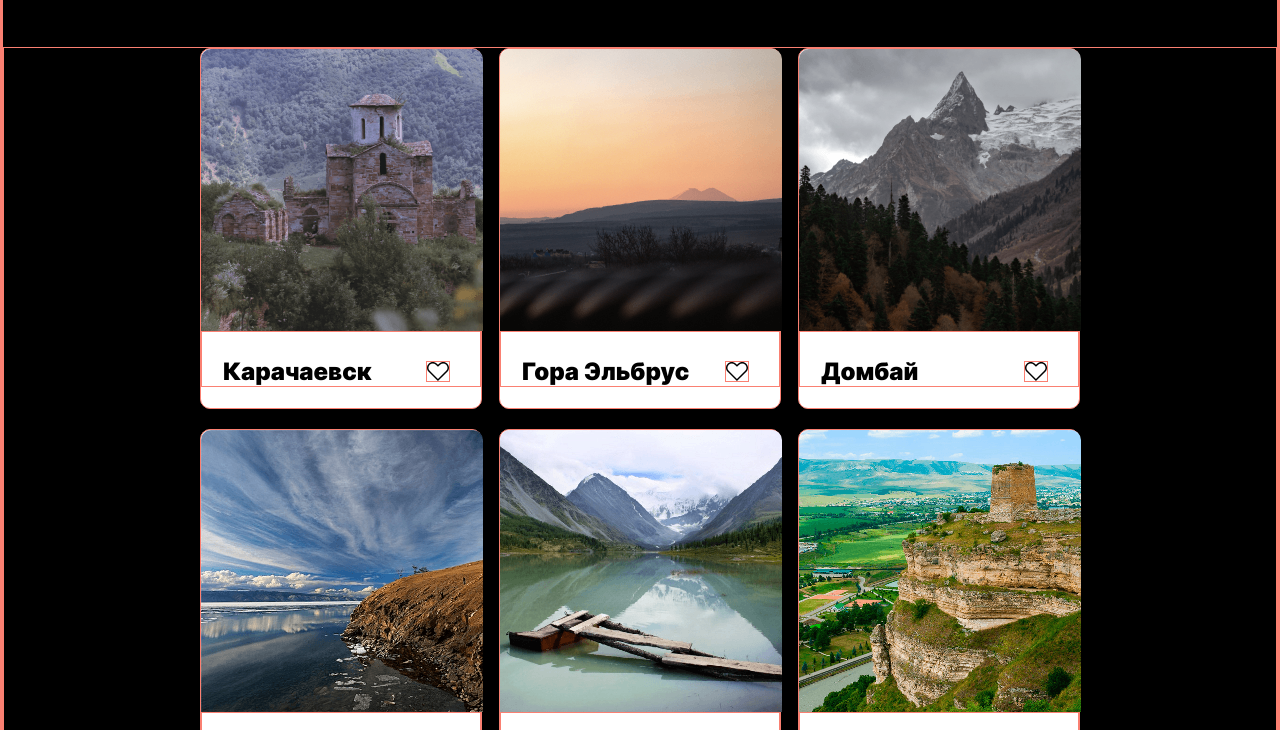
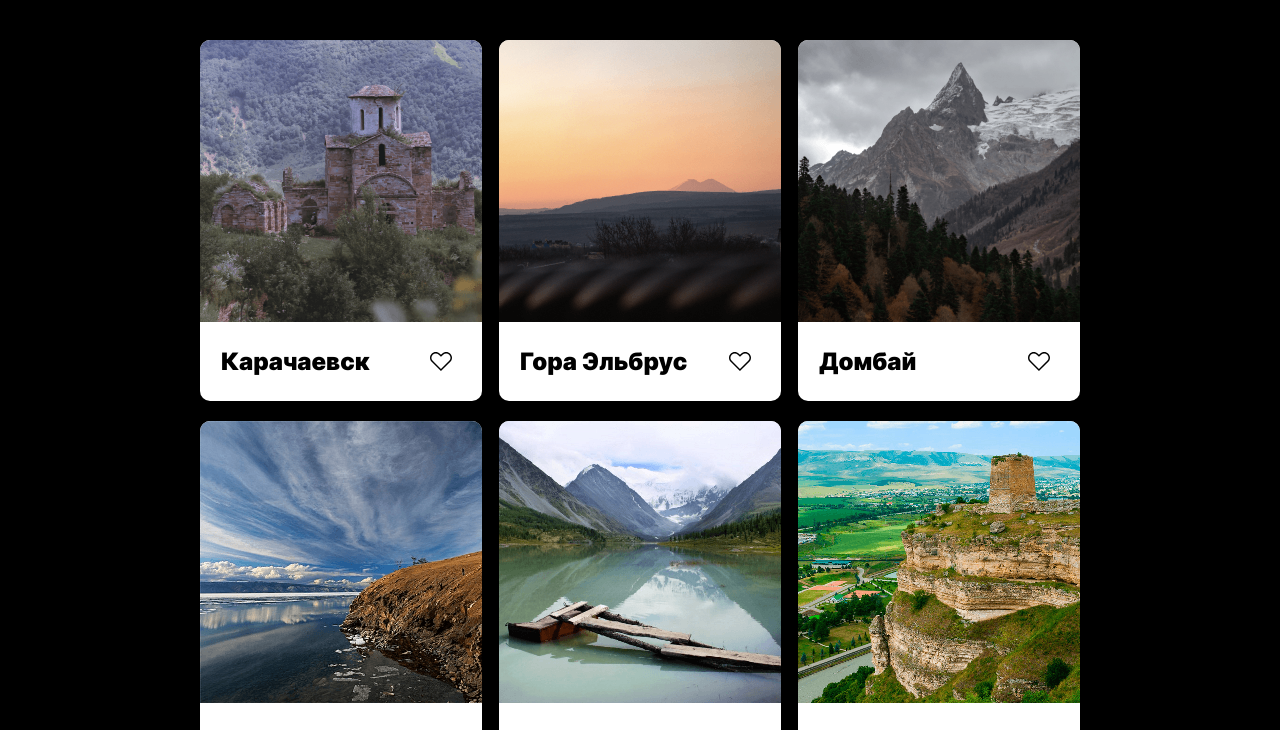
Before and after one commit to Shahtarov/mesto-project, a plain HTML site: page index.html in a window 1280 px wide. Shown: the part 289-1019 px from the top of the page. Drawn offline with Linux system fonts and the light colour scheme.

Commit message:
fix styles page.css

```diff
--- a/blocks/page/page.css
+++ b/blocks/page/page.css
@@ -9,7 +9,3 @@
 	-moz-text-size-adjust: 100%;
 	text-rendering: optimizeLegibility;
 }
-
-* {
-	border: 1px solid salmon;
-}
```
